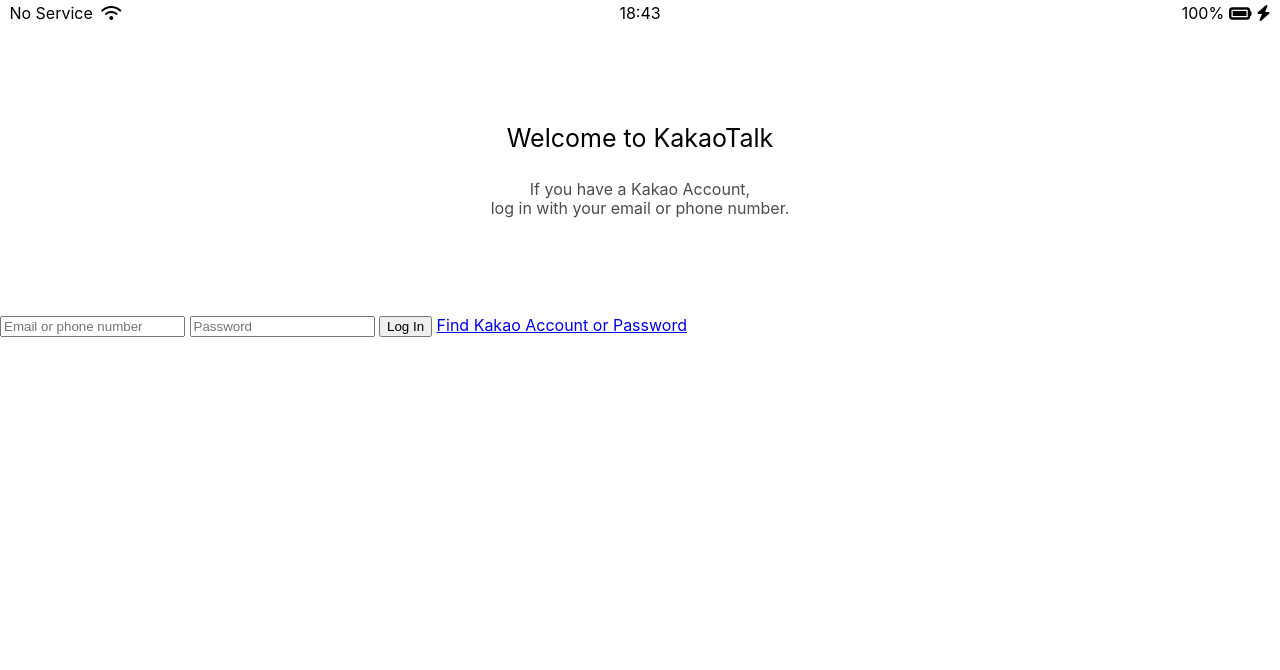
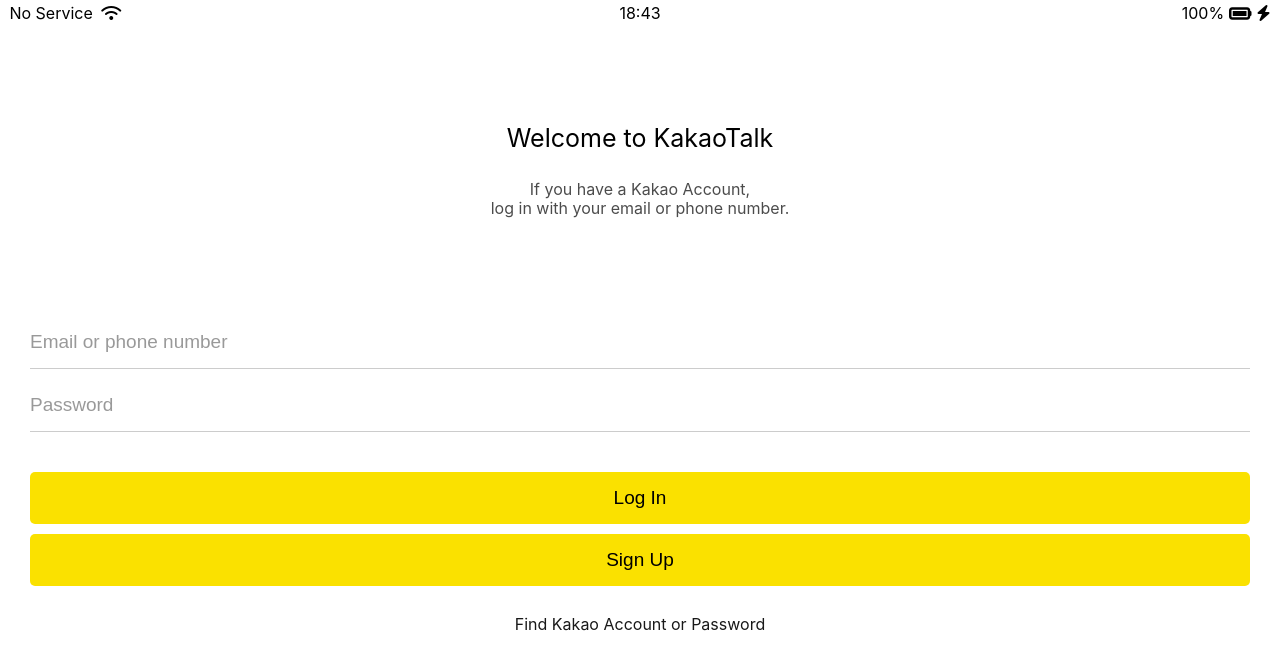
Before and after one commit to juyyoung/kakao-clone, a plain HTML site: page index.html in a window 1280 px wide. Drawn offline with Linux system fonts and the light colour scheme.

Commit message:
CSS first screen

```diff
--- a/css/reset.css
+++ b/css/reset.css
@@ -127,3 +127,7 @@ table {
   border-collapse: collapse;
   border-spacing: 0;
 }
+
+input:focus {
+  outline: none;
+}
--- a/css/styles.css
+++ b/css/styles.css
@@ -1,5 +1,6 @@
 @import "reset.css";
 @import "status-bar.css";
+@import "variables.css";
 body {
   font-family: -apple-system, BlinkMacSystemFont, "Segoe UI", Roboto, Oxygen,
     Ubuntu, Cantarell, "Open Sans", "Helvetica Neue", sans-serif;
@@ -23,3 +24,48 @@ body {
 .welcome-header__text:last-child {
   margin-top: 3px;
 }
+
+#login-form {
+  display: flex;
+  flex-direction: column;
+  margin: 0px 30px;
+}
+
+#login-form input {
+  border: none;
+  padding: 15px 0px;
+  font-size: 19px;
+  border-bottom: 1px solid rgba(0, 0, 0, 0.2);
+  margin-bottom: 10px;
+  transition: border-color 0.3s ease-in-out;
+}
+#login-form input:not([type="submit"]) {
+  border-bottom: 1px solid rgba(0, 0, 0, 0.2);
+  transition: border-color 0.3s ease-in-out;
+}
+#login-form input:nth-child(2) {
+  margin-bottom: 40px;
+}
+
+#login-form input::placeholder {
+  color: rgba(0, 0, 0, 0.4);
+}
+
+#login-form input:focus {
+  border-color: var(--yellow);
+}
+
+#login-form input[type="submit"] {
+  background-color: var(--yellow);
+  border: none;
+  cursor: pointer;
+  border-radius: 5px;
+}
+
+#login-form a {
+  text-align: center;
+  text-decoration: none;
+  color: inherit;
+  margin-top: 20px;
+  opacity: 0.9;
+}
--- /dev/null
+++ b/css/variables.css
@@ -0,0 +1,3 @@
+:root {
+  --yellow: #fae100;
+}
--- a/index.html
+++ b/index.html
@@ -34,6 +34,7 @@
         <input type="text" placeholder="Email or phone number" />
         <input type="password" placeholder="Password" />
         <input type="submit" value="Log In" />
+        <input type="submit" value="Sign Up" />
         <a href="#">Find Kakao Account or Password</a>
     </form>
 
```
